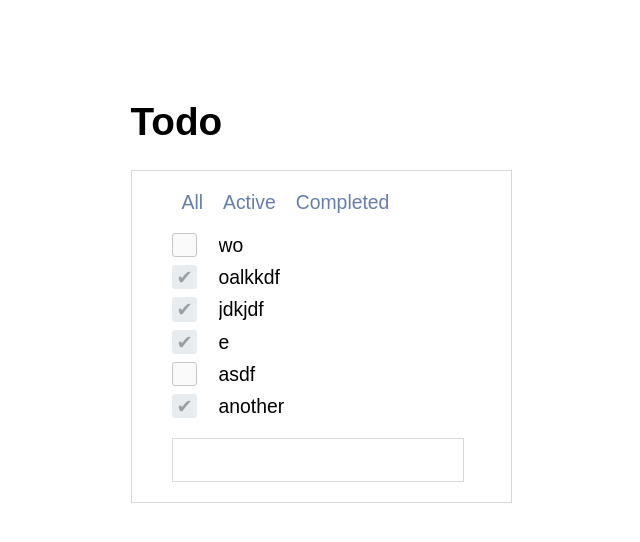
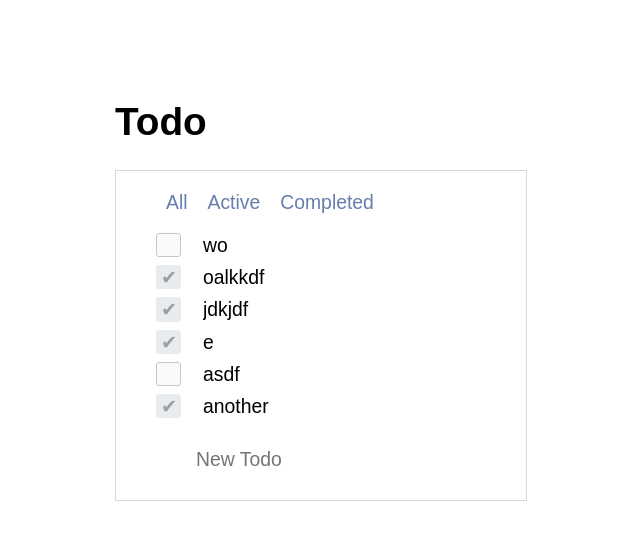
Before and after one commit to mct-dev/todo, a React (Create React App) app: page /1 in a window 1280 px wide. Shown: the top 542 px of the page, without its empty margins (319-959 px from the left). Built offline with nearby package versions, Linux system fonts and the light colour scheme; data requests are answered from the project's data file.

Commit message:
changed add-todo input styling

```diff
--- a/src/App.css
+++ b/src/App.css
@@ -17,10 +17,11 @@ body, html {
 }
 
 .add-todo {
-    border: 1px solid #dbd8d8;
+    border:none;
+    /* border-left: 1px solid #dbd8d8; */
     border-radius: '3px';
     min-width: 200px;
-    padding: 10px 20px;
+    padding: 10px 40px;
 }
 
 .message {
--- a/src/components/todoForm.js
+++ b/src/components/todoForm.js
@@ -20,7 +20,7 @@ class TodoForm extends Component {
     const { currentTodo } = this.props
     return (
       <form onSubmit={this.handleSubmit}>
-        <input className="add-todo" type="text" onChange={this.handleInputChange} value={currentTodo}/>
+        <input className="add-todo" type="text" placeholder="New Todo" onChange={this.handleInputChange} value={currentTodo}/>
       </form>
     )
   }
```
